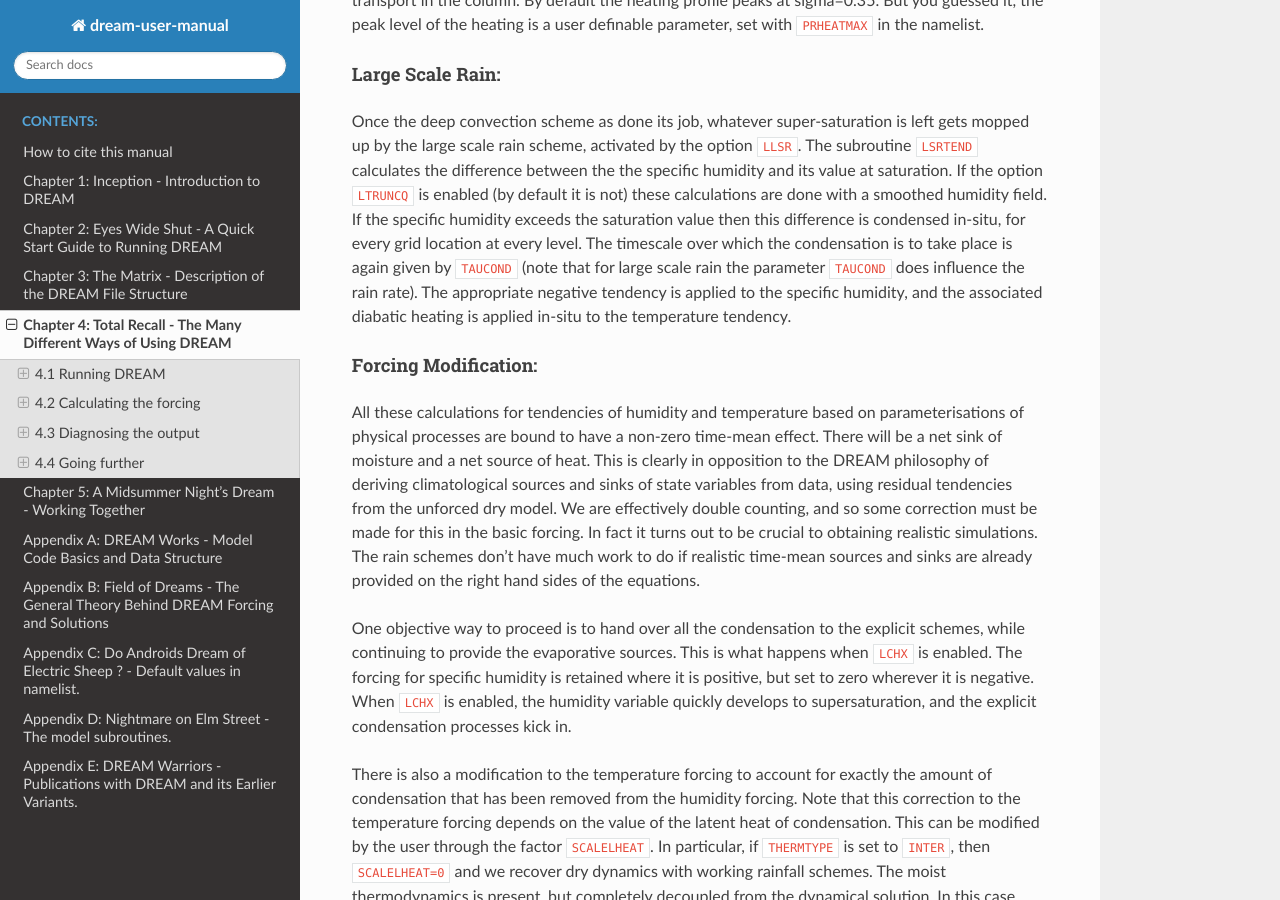
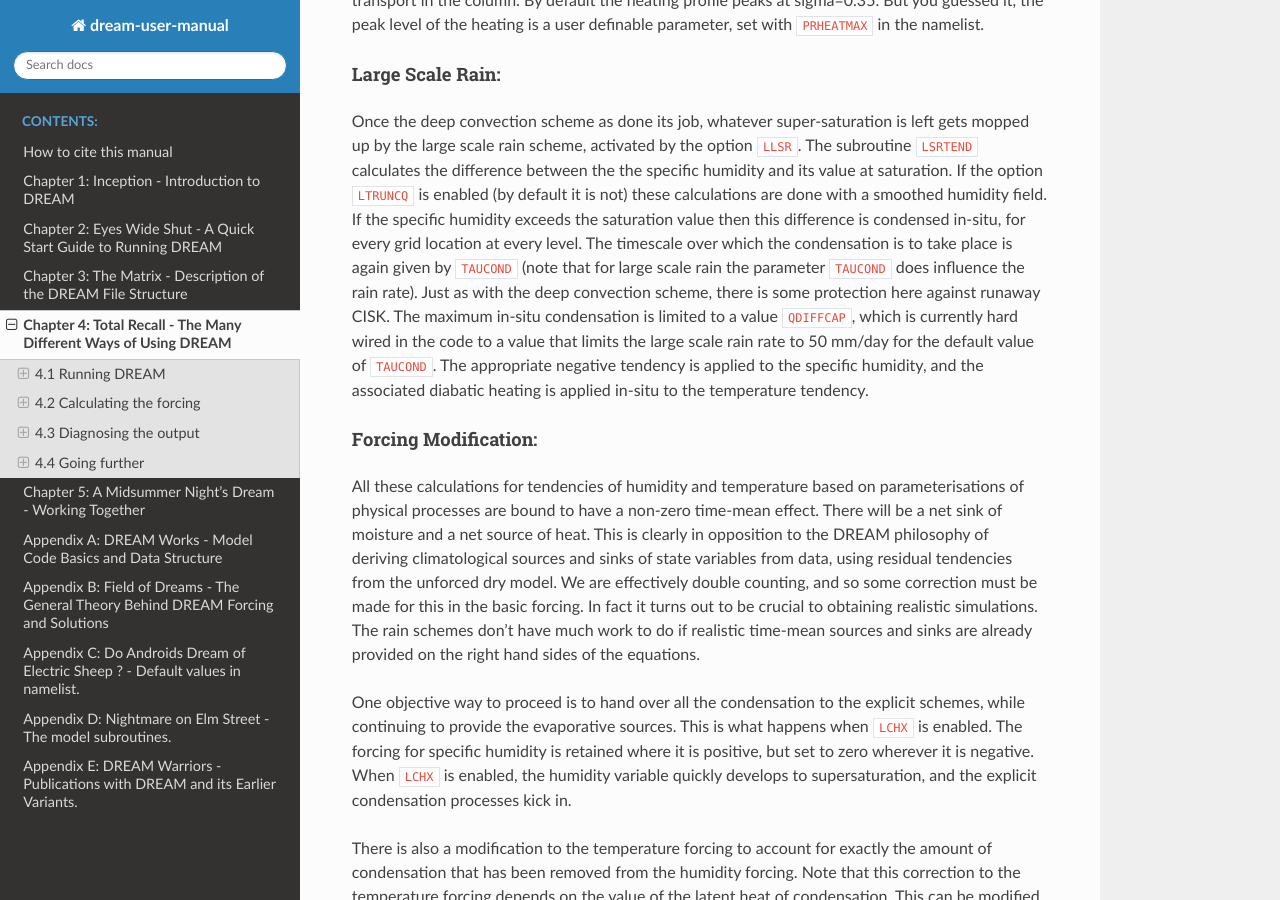
Before and after one commit to dream-gcm/usermanual, a Sphinx documentation site: the page built from source/Chapter4.md, in a window 1280 px wide and 900 px high, scrolled down 15668 px. Built offline with Sphinx 7.4.7 and the Read the Docs theme 2.0.0, drawn with Linux system fonts in a browser that asks for light colours.

Commit message:
Update Chapter4.md

```diff
--- a/source/Chapter4.md
+++ b/source/Chapter4.md
@@ -273,7 +273,7 @@ The reason for imposing all these controls on the amount of condensation associa
 All that remains is to calculate the actual tendencies for the specific humidity and the temperature.  This is tackled in the subroutine `PROFILEHEAT`. Again if the option `LTRUNCQ` is enabled (by default it is not) these calculations are done with a smoothed humidity field. The rate of loss of water in the column is distributed proportionally to the humidity content. The associated diabatic heating is distributed into a deep convective profile, meaning there is an implied unresolved vertical moisture transport in the column. By default the heating profile peaks at sigma=0.35. But you guessed it, the peak level of the heating is a user definable parameter, set with `PRHEATMAX` in the namelist.
 
 #### Large Scale Rain:
-Once the deep convection scheme as done its job, whatever super-saturation is left gets mopped up by the large scale rain scheme, activated by the option `LLSR`. The subroutine `LSRTEND` calculates the difference between the the specific humidity and its value at saturation. If the option `LTRUNCQ` is enabled (by default it is not) these calculations are done with a smoothed humidity field. If the specific humidity exceeds the saturation value then this difference is condensed in-situ, for every grid location at every level. The timescale over which the condensation is to take place is again given by `TAUCOND` (note that for large scale rain the parameter `TAUCOND` does influence the rain rate). The appropriate negative tendency is applied to the specific humidity, and the associated diabatic heating is applied in-situ to the temperature tendency.
+Once the deep convection scheme as done its job, whatever super-saturation is left gets mopped up by the large scale rain scheme, activated by the option `LLSR`. The subroutine `LSRTEND` calculates the difference between the the specific humidity and its value at saturation. If the option `LTRUNCQ` is enabled (by default it is not) these calculations are done with a smoothed humidity field. If the specific humidity exceeds the saturation value then this difference is condensed in-situ, for every grid location at every level. The timescale over which the condensation is to take place is again given by `TAUCOND` (note that for large scale rain the parameter `TAUCOND` does influence the rain rate). Just as with the deep convection scheme, there is some protection here against runaway CISK. The maximum in-situ condensation is limited to a value `QDIFFCAP`, which is currently hard wired in the code to a value that limits the large scale rain rate to 50 mm/day for the default value of `TAUCOND`. The appropriate negative tendency is applied to the specific humidity, and the associated diabatic heating is applied in-situ to the temperature tendency.
 
 #### Forcing Modification:
 All these calculations for tendencies of humidity and temperature based on parameterisations of physical processes are bound to have a non-zero time-mean effect. There will be a net sink of moisture and a net source of heat. This is clearly in opposition to the DREAM philosophy of deriving climatological sources and sinks of state variables from data, using residual tendencies from the unforced dry model. We are effectively double counting, and so some correction must be made for this in the basic forcing. In fact it turns out to be crucial to obtaining realistic simulations. The rain schemes don't have much work to do if realistic time-mean sources and sinks are already provided on the right hand sides of the equations.
```
